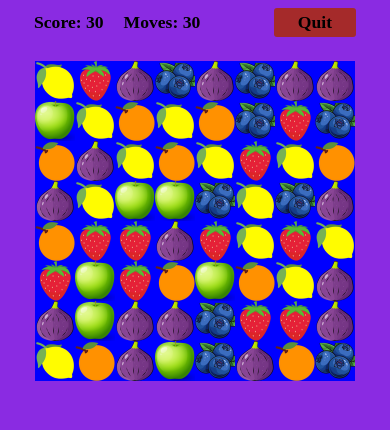
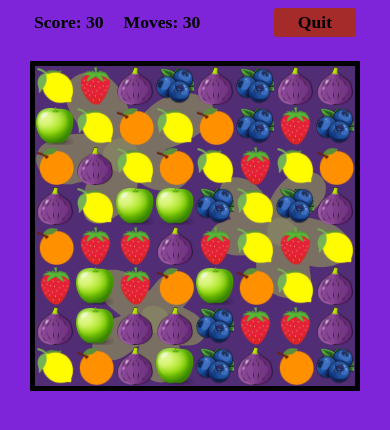
Before and after one commit to Emre-Erciyas/Crush, a Next.js app: page /Game in a window 390 px wide. Shown: the top 430 px of the page. Built offline with nearby package versions, Linux system fonts and the light colour scheme.

Commit message:
added clickHandler, border, another media query for middle screens

```diff
--- a/app/Game/Game.module.css
+++ b/app/Game/Game.module.css
@@ -1,21 +1,25 @@
 .game{
     margin: 0;
-    background-color: blue;
+    background-image: url("../../public/cute.png");
+    background-repeat: no-repeat;
+    background-size: cover;
     position: relative;
     display: flex;
     height: 640px;
     width: 640px;
     flex-wrap: wrap;
     overflow: hidden;
+    box-sizing: content-box;
+    border:5px solid black;
 
 }
 .fruit{
-    width: 80px;
-    height: 80px;
+    width: 75px;
+    height: 75px;
 }
 .container{
     height: 100vh;
-    background-color: blueviolet;
+    background-color: #7E25D9;
     margin: 0;
     display: flex;
     flex-direction: column;
@@ -210,7 +214,90 @@
     visibility: hidden;
 }
 
-@media (max-width: 640px){
+.fruitHolder{
+    margin: 0;
+    padding: 0;
+    height: 80px;
+    width: 80px;
+
+    box-sizing: border-box;
+    display: flex;
+    justify-content: center;
+    align-items: center;
+}
+
+@media (max-width: 656px){
+    .score, .quit{
+        font-size: 1.3rem;
+    }
+    .game{
+        height:480px;
+        width:480px;
+    }
+    .fruit{
+        height: 58px;
+        width: 58px;
+    }
+    .vertical, .rotated45, .rotated135, .rotated225, .rotated315{
+        width:20px;
+    }
+    .horizontal{
+        height: 20px;
+    }
+    .bolt{
+        width: 35px;
+    }
+    .explosion{
+        width: 45px;
+        height: 45px;
+        box-shadow: 0 0 25px 25px rgba(255,255,0, 0.9),
+                0 0 50px 30px rgba(255,255,0, 0.8),
+                0 0 80px 40px rgba(255,255,0, 0.7),
+                0 0 110px 50px rgba(255,255,0, 0.7),
+                0 0 140px 60px rgba(255,255,0, 0.6),
+                0 0 170px 70px rgba(255,255,0, 0.5);
+    }
+    .explosion2{
+        width: 45px;
+        height: 45px;
+        box-shadow: 0 0 10px 20px rgba(255,255,0, 0.9),
+                0 0 40px 35px rgba(255,255,0, 0.82),
+                0 0 70px 50px rgba(255,255,0, 0.75),
+                0 0 100px 65px rgba(255,255,0, 0.68),
+                0 0 130px 80px rgba(255,255,0, 0.6),
+                0 0 160px 90px rgba(255,255,0, 0.53),
+                0 0 190px 100px rgba(255,255,0, 0.45),
+                0 0 220px 110px rgba(255,255,0, 0.38),
+                0 0 250px 120px rgba(255,255,0, 0.3),
+                0 0 280px 130px rgba(255,255,0, 0.23),
+                0 0 310px 140px rgba(255,255,0, 0.15);
+    }
+    .pineappleExplosionVertical{
+        width: 25px;
+        box-shadow: 0 0 30px 10px rgba(255,0,0, 0.7),
+                0 0 30px 15px rgba(255,145,0, 0.7),
+                0 0 40px 25px rgba(255,255,0, 0.7),
+                0 0 50px 30px rgba(0,255,0, 0.5),
+                0 0 60px 35px rgba(0,255,145, 0.55),
+                0 0 70px 45px rgba(0,255,255, 0.5),
+                0 0 80px 55px rgba(0,0,255, 0.5);
+    }
+    .pineappleExplosionHorizontal{
+        height: 25px;
+        box-shadow: 0 0 30px 10px rgba(255,0,0, 0.7),
+                0 0 30px 15px rgba(255,145,0, 0.7),
+                0 0 40px 25px rgba(255,255,0, 0.7),
+                0 0 50px 30px rgba(0,255,0, 0.5),
+                0 0 60px 35px rgba(0,255,145, 0.55),
+                0 0 70px 45px rgba(0,255,255, 0.5),
+                0 0 80px 55px rgba(0,0,255, 0.5);
+    }
+    .fruitHolder{
+        width: 60px;
+        height: 60px;
+    }
+}
+@media (max-width: 496px){
     .score, .quit{
         font-size: 1.1rem;
     }
@@ -219,8 +306,8 @@
         width:320px;
     }
     .fruit{
-        height: 40px;
-        width: 40px;
+        height: 38px;
+        width: 38px;
     }
     .vertical, .rotated45, .rotated135, .rotated225, .rotated315{
         width:10px;
@@ -276,4 +363,8 @@
                 0 0 70px 45px rgba(0,255,255, 0.5),
                 0 0 80px 55px rgba(0,0,255, 0.5);
     }
+    .fruitHolder{
+        width: 40px;
+        height: 40px;
+    }
 }
--- a/app/Game/page.js
+++ b/app/Game/page.js
@@ -1,6 +1,6 @@
 "use client"
 import styles from "./Game.module.css"
-import React, { useRef } from "react"
+import React from "react"
 import { boardLength, fruits, blank, watermelon, bomb, pineapple, animationDuration, lightning } from "./constants"
 import Image from "next/image"
 import "../globals.css"
@@ -10,8 +10,9 @@ export default function Game(){
 
     //Current Board of the game.
     const [board, setBoard] = React.useState([])
-
-    //Save squares without re-render.
+    //isClicked
+    const [isClicked, setIsClicked] = React.useState(false)
+    //Save the squares that are chosen by the player without re-render.
     const firstSquare = React.useRef(null);
     const endSquare = React.useRef(null);
 
@@ -33,9 +34,7 @@ export default function Game(){
     //Reference to all elements in the array xd
     const BoardRef = React.useRef(new Array(boardLength ** 2))
 
-    let screenSize = 80;
-    if(typeof window !== 'undefined') screenSize = innerWidth >= 640 ? 80:40;
-    const imageWidth = React.useRef(screenSize)
+    const imageWidth = React.useRef(0)
 
     //audioRef
     //const audioRef = useRef(null);
@@ -54,7 +53,8 @@ export default function Game(){
     //bolts for watermelon
     const boltsRef = React.useRef(new Array(boardLength ** 2))
     //animation going on
-    let isAnimation = useRef(false);
+    const isAnimation = React.useRef(false);
+
 
     //This Function creates the board when the game starts. It is used in useEffect and only runs once.
     const createBoard = () =>{
@@ -602,6 +602,12 @@ export default function Game(){
     })
     React.useEffect(()=>{
         score.current = 0;
+        if(typeof window !== 'undefined') {
+            console.log("innerWidth: ", imageWidth.current)
+            if(innerWidth >= 656) imageWidth.current = 80;
+            else if(innerWidth >= 496) imageWidth.current = 60;
+            else imageWidth.current = 40
+        }
     }, [])
 
     React.useEffect(()=>{
@@ -615,7 +621,11 @@ export default function Game(){
     }
     React.useEffect(() => {
         function handleResize() {
-            if(typeof window !== 'undefined') imageWidth.current = window.innerWidth >= 640 ? 80: 40;
+            if(typeof window !== 'undefined') {
+                if(innerWidth >= 656) imageWidth.current = 80;
+                else if(innerWidth >= 496) imageWidth.current = 60
+                else imageWidth.current = 40
+            }
         }
         if(typeof window !== 'undefined') window.addEventListener('resize', handleResize);
 
@@ -710,6 +720,7 @@ export default function Game(){
 
     const handleEnd = () =>{
         console.log(imageWidth.current)
+        setIsClicked(false)
         if(!isReady()) return
         if(moves.current <= 0) return
         if((endSquare.current === null || firstSquare.current === null)) return
@@ -903,6 +914,18 @@ export default function Game(){
 
         })
     }
+
+    const clickHandler = (e) => {
+        if(!isClicked){
+            firstSquare.current = e.target
+            setIsClicked(prev => !prev)
+        }
+        else{
+            endSquare.current = e.target
+            handleEnd()
+        }
+    }
+    console.log(isClicked)
     return (
         <div className={styles.container}>
             <nav className={styles.navbar}>
@@ -936,7 +959,7 @@ export default function Game(){
                             alt="no"/>
                 ))}
                 {board.map((element, index)=>(
-
+                    <div key = {index} style ={isClicked ? ((firstSquare.current && parseInt(index) === parseInt(firstSquare.current.id) )? {backgroundColor: 'rgb(0,0,0)'}:{backgroundColor: 'rgba(250,250,250, 0.6)'} ):{backgroundColor: 'rgba(50,50,50, 0.6)'}} className={styles.fruitHolder}>
                         <Image
                             className={styles.fruit}
                             ref={el => BoardRef.current[index] = el}
@@ -947,11 +970,12 @@ export default function Game(){
                             onDragEnter = {(e) => e.preventDefault()}
                             onDragLeave = {(e) => e.preventDefault()}
                             onDrop = {handleDrop}
+                            onClick = {clickHandler}
                             src = {element.src}
-                        key = {index}
                             id = {index}
                             name = {element.name}
                             alt="no"/>
+                    </div>
                 ))}
             </div>
         </div>
```
Also changed, not shown: public/cute.png (added). Lines whose indentation alone changed are shown as unchanged.
